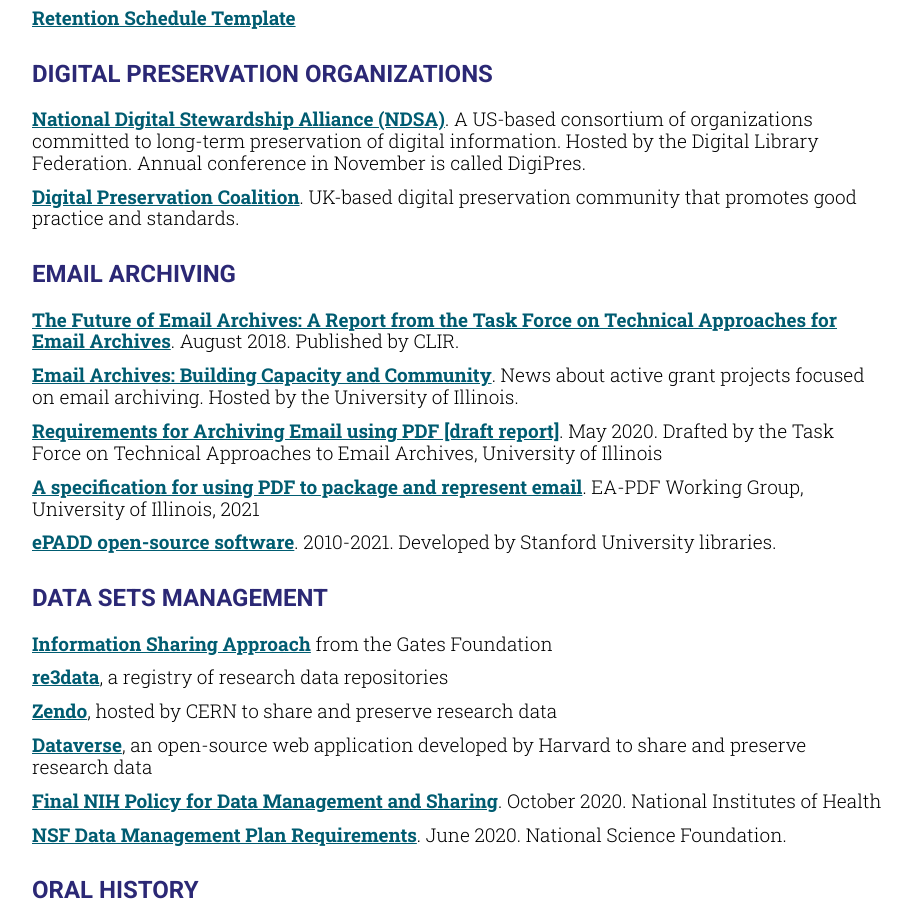
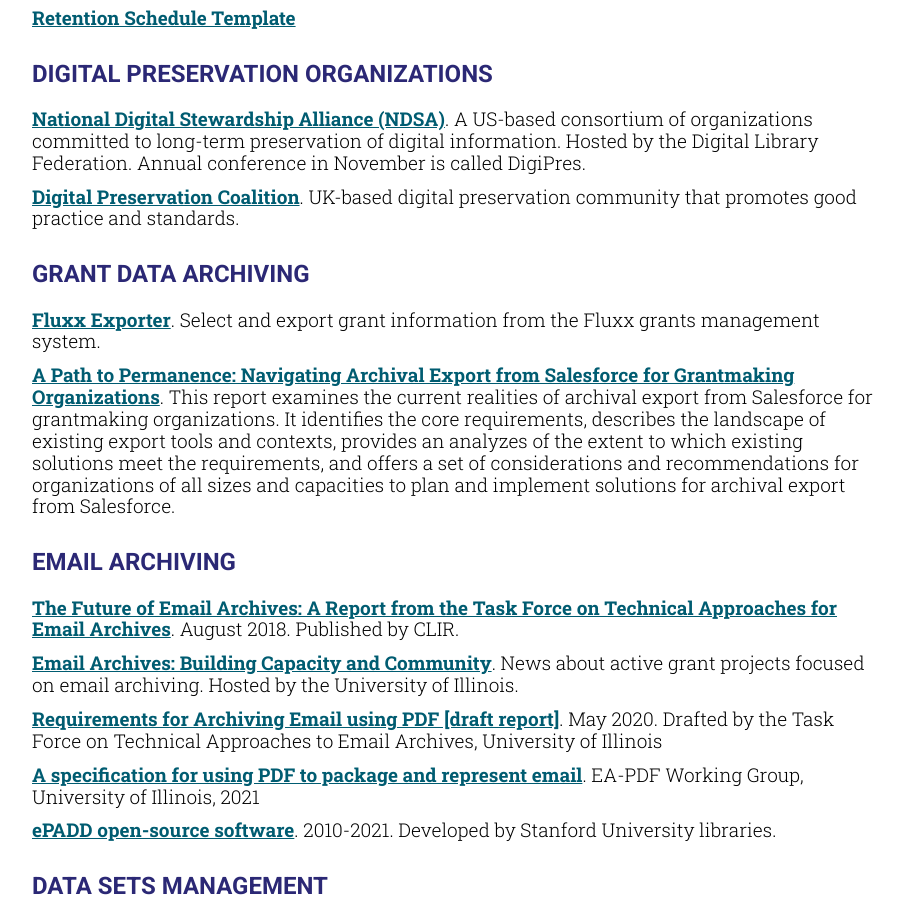
Before and after one commit to RockefellerArchiveCenter/advancing-foundation-archives, a Jekyll site: the page built from resources.html, in a window 1280 px wide and 900 px high, scrolled down 1154 px. Shown: the whole window, without its empty margins (68-980 px from the left). Built offline with Jekyll 4.4.1, drawn with Linux system fonts in a browser that asks for light colours; comment, search, counter and statistics services are not loaded.

Commit message:
add grant data resources

```diff
--- a/resources.html
+++ b/resources.html
@@ -57,6 +57,13 @@
   <li class="resources__list-item"><a href="https://www.dpconline.org/">Digital Preservation Coalition</a>. UK-based digital preservation community that promotes good practice and standards.</li>
 </ul>
 
+<h2>Grant data archiving</h2>
+
+<ul class="resources__list">
+  <li class="resources__list-item"><a href="https://github.com/RockefellerArchiveCenter/fluxx_exporter">Fluxx Exporter</a>. Select and export grant information from the Fluxx grants management system.</li>
+  <li class="resources__list-item"><a href="https://doi.org/10.5281/zenodo.21109060">A Path to Permanence: Navigating Archival Export from Salesforce for Grantmaking Organizations</a>. This report examines the current realities of archival export from Salesforce for grantmaking organizations. It identifies the core requirements, describes the landscape of existing export tools and contexts, provides an analyzes of the extent to which existing solutions meet the requirements, and offers a set of considerations and recommendations for organizations of all sizes and capacities to plan and implement solutions for archival export from Salesforce.</li>
+</ul>
+
 <h2>Email archiving</h2>
 
 <ul class="resources__list">
```
